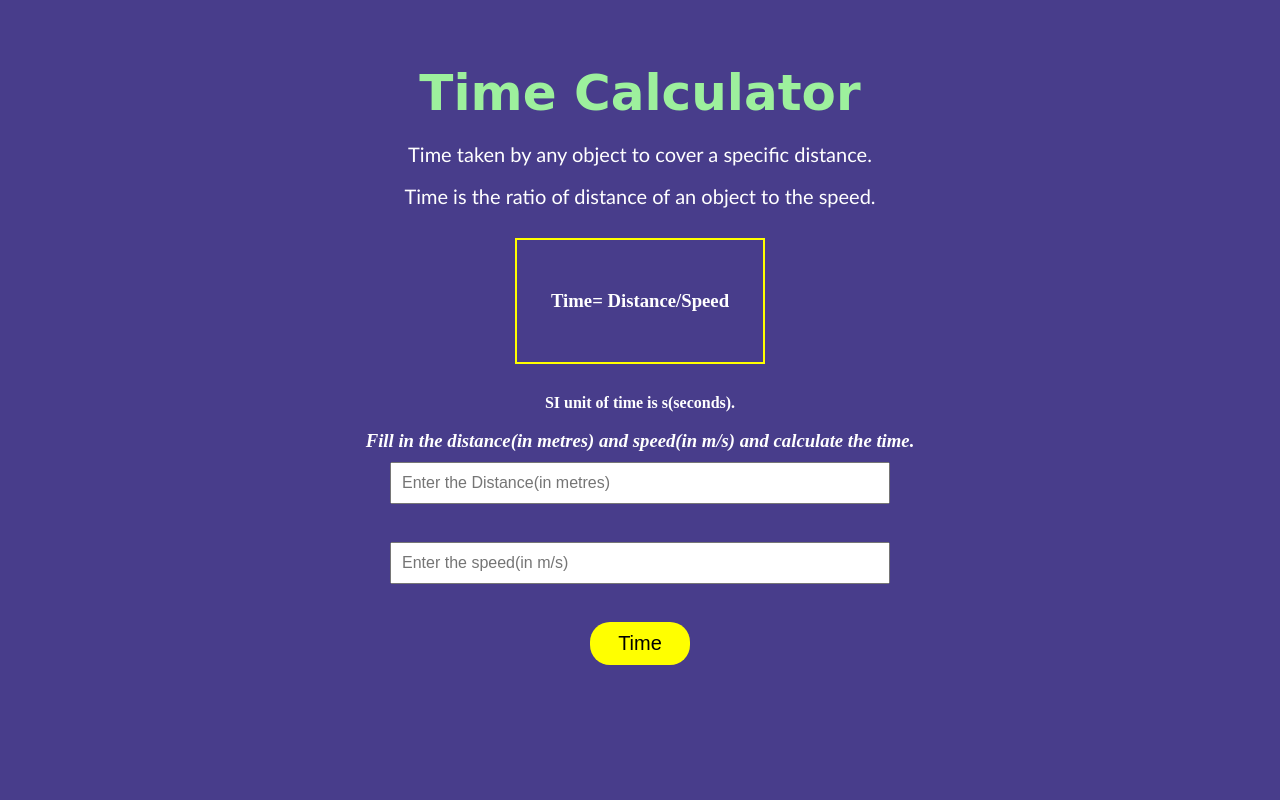
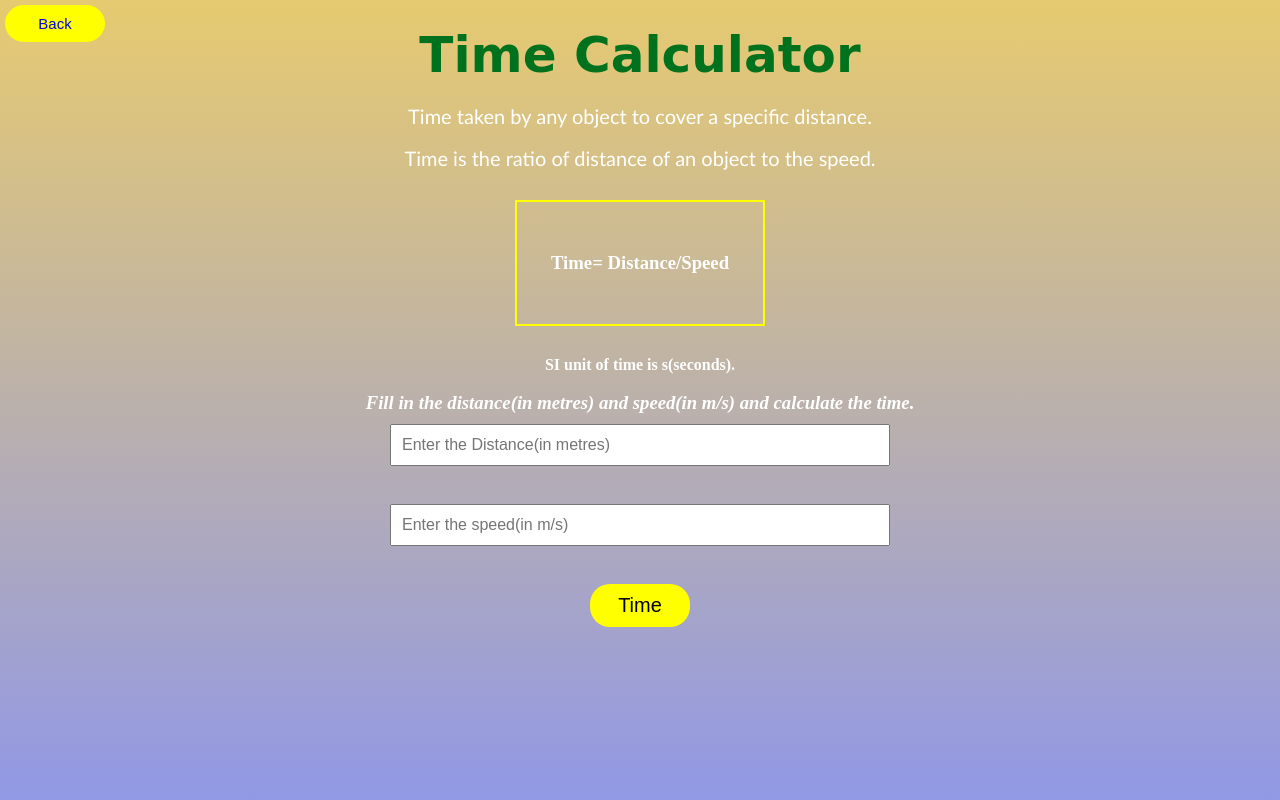
Before and after one commit to smartcoin1207/website-mini-project-bundle, a PHP site: page /CalcTime.html in a window 1280 px wide. Run offline with PHP 8.4, Linux system fonts and the light colour scheme.

Commit message:
readme file added in speed distance time calculator

```diff
--- a/speed-distance-time-calculator/CalcTime.html
+++ b/speed-distance-time-calculator/CalcTime.html
@@ -33,6 +33,7 @@
             <h3 id="calculatedTimeDisplay"></h3>
         </div>
 
+        <button class="backButton"><a href="index.html">Back</a></button>
     </div>
     <script>
 
--- a/speed-distance-time-calculator/style.css
+++ b/speed-distance-time-calculator/style.css
@@ -7,7 +7,7 @@
 
 .container{
     height:100vh;
-    padding-top:5%;
+    padding-top:2%;
     text-align:center;
 }
 
@@ -29,10 +29,10 @@ h1{
         color:red;
     }
     50%{
-        color:white;
+        color:blue;
     }
     75%{
-        color:lightgreen;
+        color:green;
     }
     100%{
         color:yellow;
@@ -67,26 +67,70 @@ input[type="button"]{
     border-radius:20px;
 }
 input[type="button"]:hover{
-    font-size:30px;
-    width:200px !important;
-    border-radius:30px;
+   background-color:purple !important;
+   color:white;
 }
 
+.backButton{
+    position:absolute;
+    top:5px;
+    left:5px;
+    font-size:15px;
+    background-color:yellow !important;
+    width:100px !important;
+    color:black;
+    padding:10px 20px;
+    border:none;
+    border-radius:20px;
+}
+
+.backButton a{
+   text-decoration:none;
+}
 /*******Time Calculator*******/
 #timeContainer{
-    background-color:darkslateblue;
+    background: linear-gradient(#e6ca70, #9198e5);
     color:white;
     }
 
 
-    /*******speed Calculator*******/
+/*******speed Calculator*******/
 #speedContainer{
-    background-color:green;
+    background: linear-gradient(#af6666, #1c361c);
     color:white;
     }
 
-        /*******speed Calculator*******/
+/*******speed Calculator*******/
 #distanceContainer{
-    background-color:lightpink;
+    background: linear-gradient(#e66465, #9198e5);
     color:white;
     }
+/****homepage***/
+#mainContainer{
+    background: linear-gradient(#f8f4f4, #9198e5);
+    color:white;
+    }
+
+.box{
+    display:inline-block;
+    padding:10% 0%;
+    text-align:center;
+    }
+.box img{
+ border-radius:50%;
+ background-color:rgb(211, 133, 172);
+    }
+.box a{
+    text-decoration:none;
+    font-size:20px;
+    background-color:darkviolet;
+    color:white;
+    border:none;
+    border-radius:10px;
+     padding:10px 5%;
+    margin:10px 0px 0px 0px;
+}
+.box a:hover{
+    background-color:yellow;
+    color:black;
+}
```
Also changed, not shown: speed-distance-time-calculator/CalcDistance.html (+3 -5 lines), speed-distance-time-calculator/CalcSpeed.html (+3 -5 lines), speed-distance-time-calculator/index.html (+19 -1 lines), speed-distance-time-calculator/images/distance.png (added), speed-distance-time-calculator/images/distanceCal.png (added), speed-distance-time-calculator/images/index.png (added), speed-distance-time-calculator/images/speed.jpg (added), speed-distance-time-calculator/images/speedCal.png (added), speed-distance-time-calculator/images/time.jpg (added), speed-distance-time-calculator/images/timeCal.png (added), speed-distance-time-calculator/readme.md (added).
